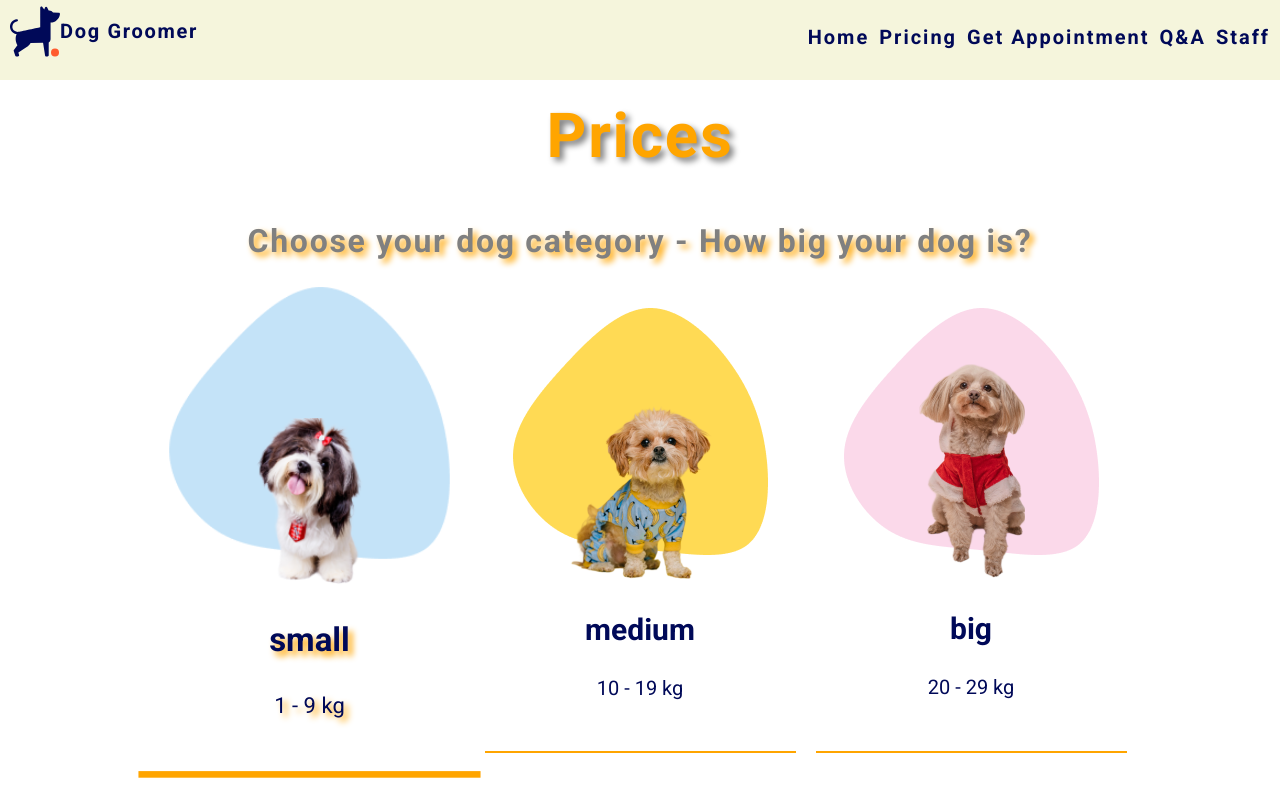
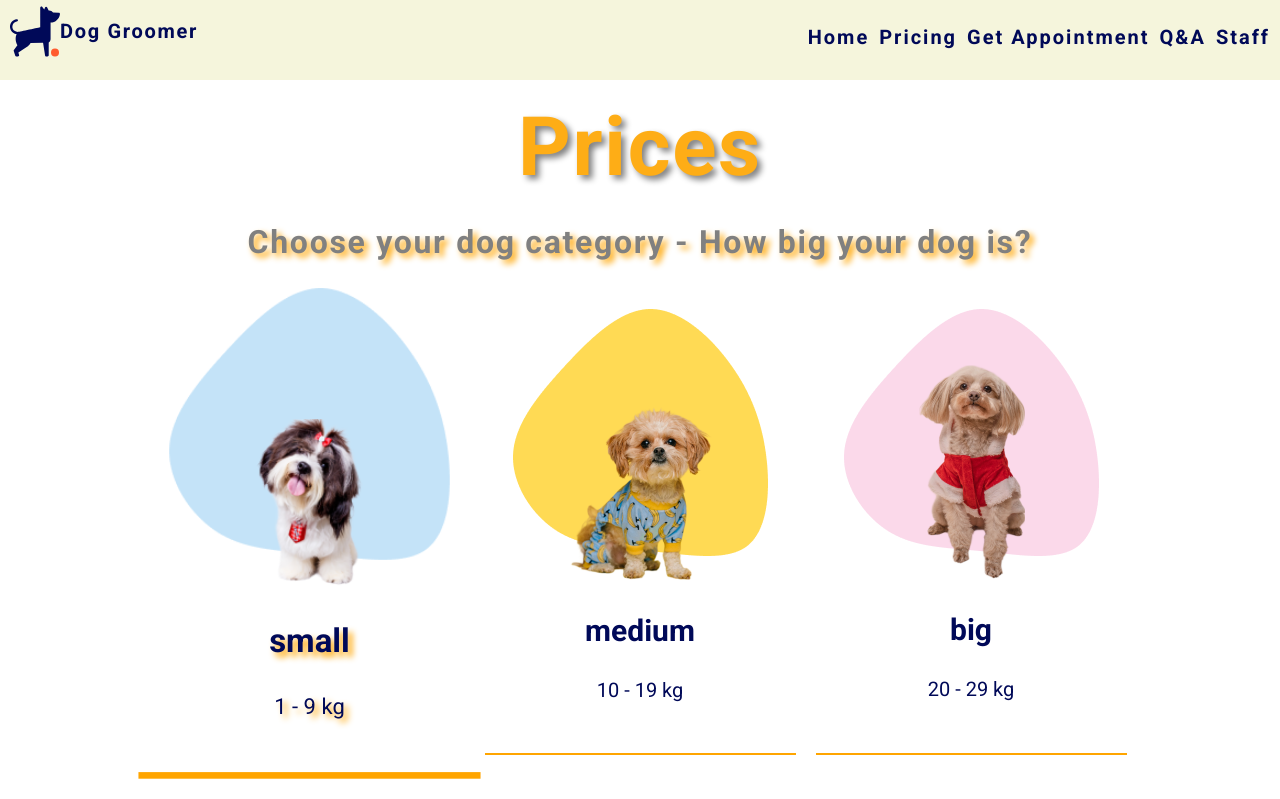
Before and after one commit to maxnatalia/dog-groomer, a React (Create React App) app: page /price in a window 1280 px wide. Shown: the top 799 px of the page. Built offline with nearby package versions, Linux system fonts and the light colour scheme.

Commit message:
changed styles - font size and colour for Header

```diff
--- a/src/common/Header/styled.js
+++ b/src/common/Header/styled.js
@@ -1,13 +1,15 @@
 import styled from "styled-components";
 
 export const Header = styled.h2`
-    font-size: 62px;
+    font-size: 82px;
+    margin: 0;
+    margin-top: 30px;
     letter-spacing: 1.7px;
     text-align: center;
-    color: orange;
+    color: rgb(254,173,22);
     text-shadow: 4px 4px 6px gray;
 
     @media (max-width: 767px) {
-        font-size: 30px;
+        font-size: 42px;
     }
 `;
```
